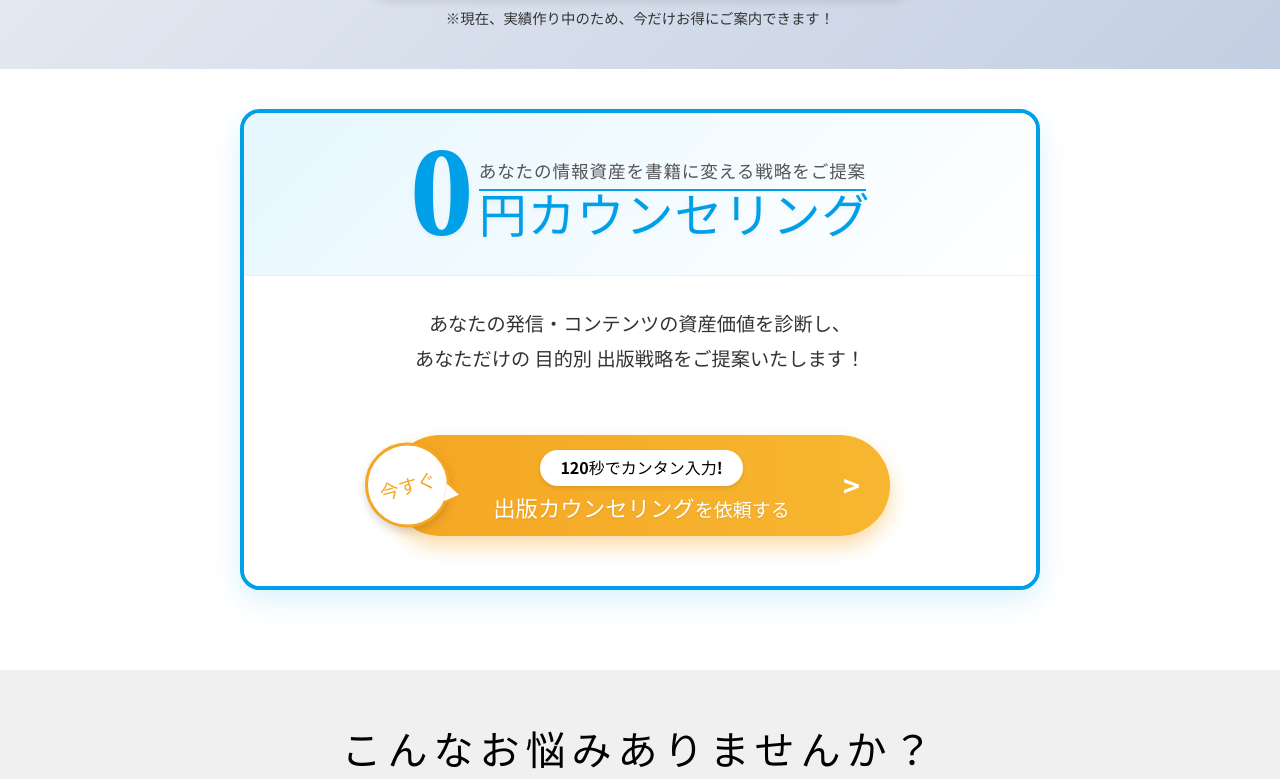
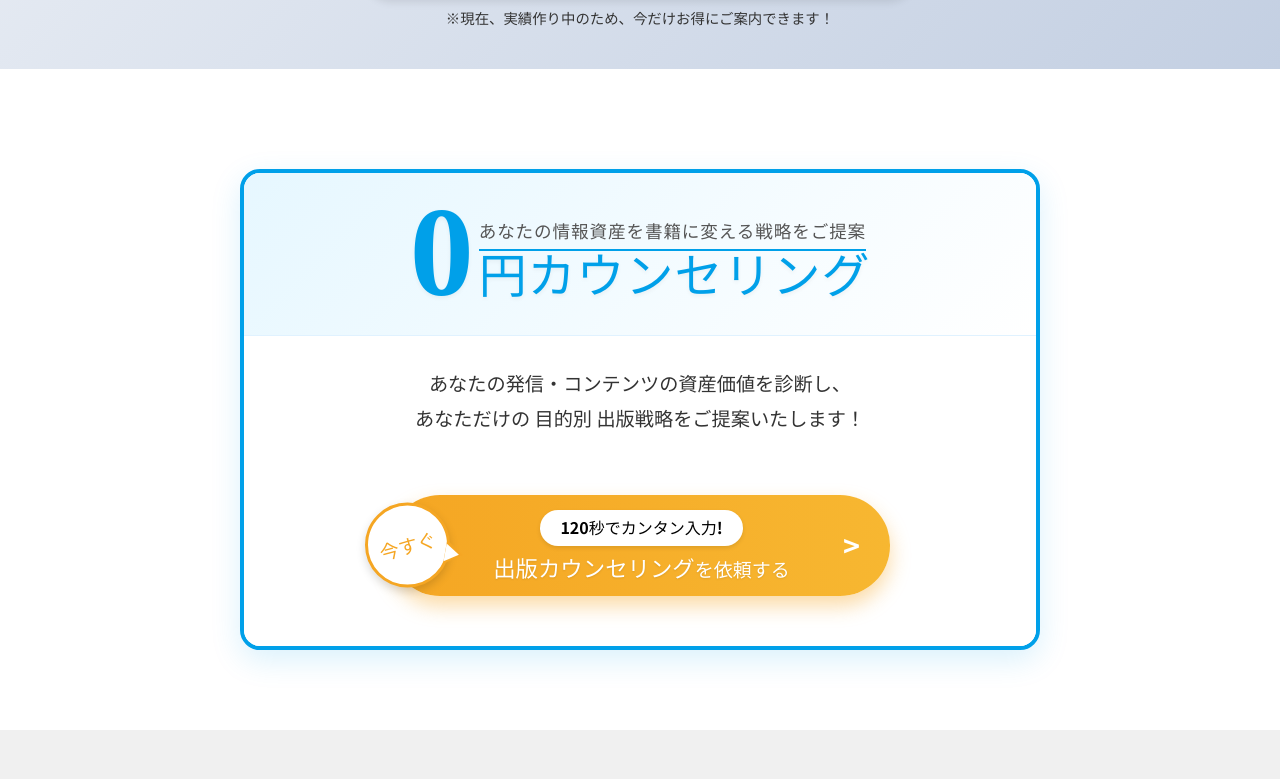
Before and after one commit to rikutoaimanga-max/Kindle-Publishing-Homepage, a React (Vite) app: page / in a window 1280 px wide. Shown: the part 741-1520 px from the top of the page. Built offline with nearby package versions, Linux system fonts and the light colour scheme.

Commit message:
Style: Add top margin to CTA component

```diff
--- a/src/components/CTA.jsx
+++ b/src/components/CTA.jsx
@@ -5,7 +5,7 @@ const CTA = () => {
     return (
         <div style={{
             maxWidth: '800px',
-            margin: '0 auto',
+            margin: '60px auto 0', // Added top margin
             boxShadow: '0 10px 30px rgba(0, 160, 233, 0.15)', // Blue shadow
             borderRadius: '20px',
             overflow: 'hidden',
```
